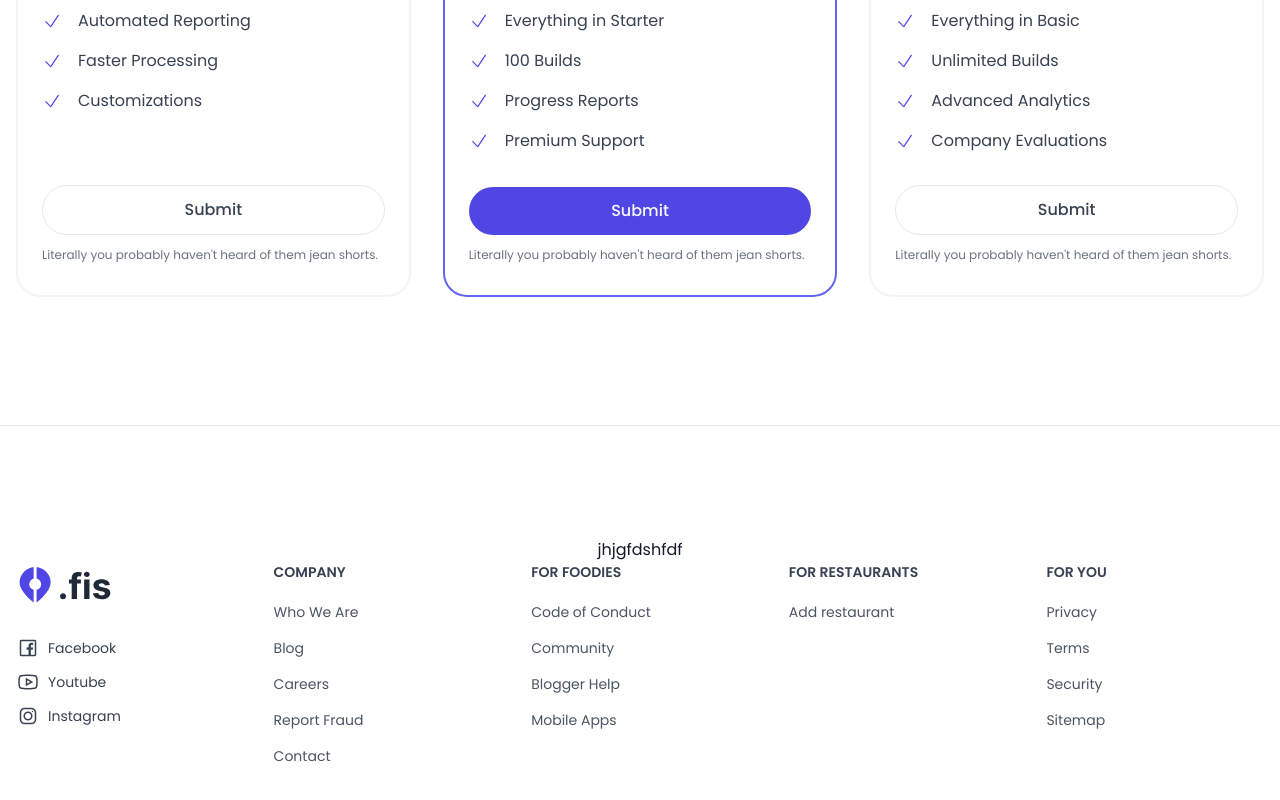
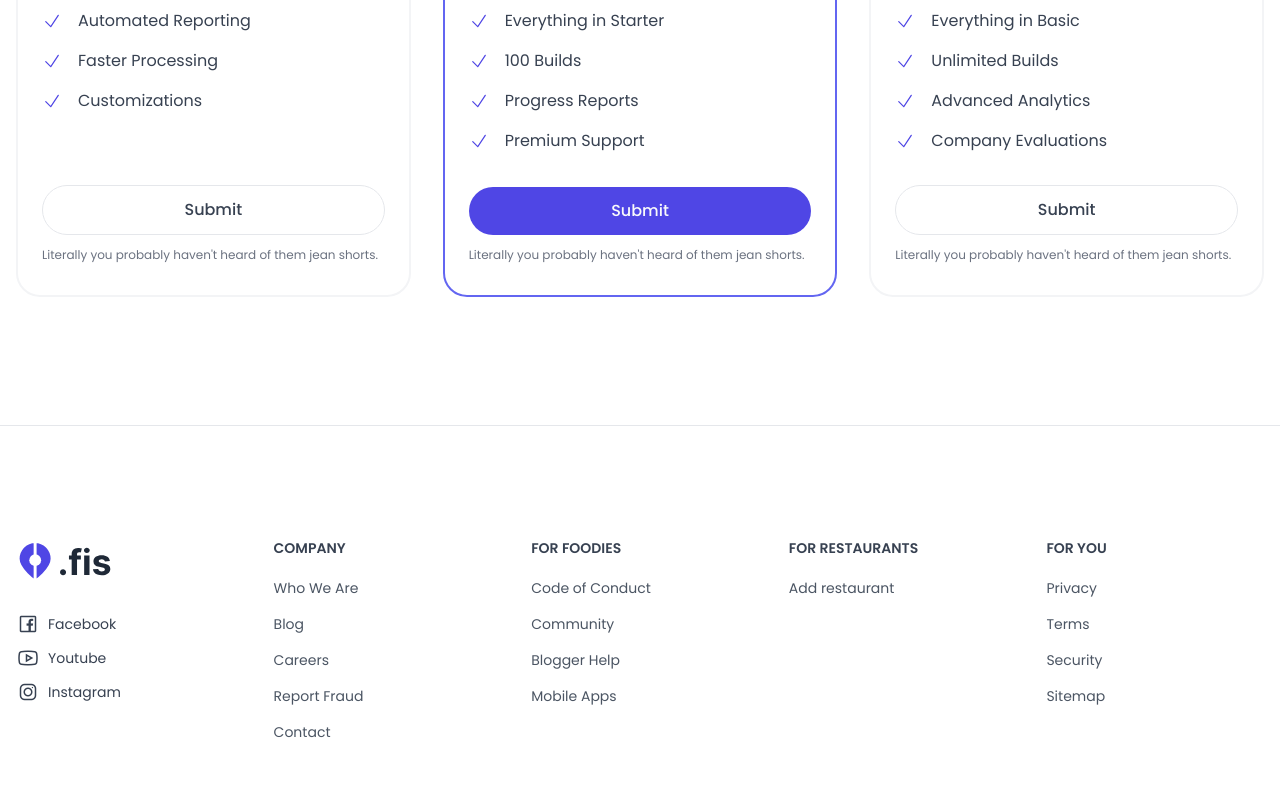
Before and after one commit to ANYTIME-EAT/ATE-User-Frontend, a React (Create React App) app: page /subscription in a window 1280 px wide. Shown: the part 468-1268 px from the top of the page. Built offline with nearby package versions, Linux system fonts and the light colour scheme.

Commit message:
footer changes

```diff
--- a/src/shared/Footer/Footer.tsx
+++ b/src/shared/Footer/Footer.tsx
@@ -77,7 +77,7 @@ const Footer: React.FC = () => {
   return (
     <div className="nc-Footer relative py-24 lg:py-28 border-t border-neutral-200 dark:border-neutral-700">
 
-      <p className="text-center">jhjgfdshfdf</p>
+      {/* <p className="text-center">jhjgfdshfdf</p> */}
       <div className="container grid grid-cols-2 gap-y-10 gap-x-5 sm:gap-x-8 md:grid-cols-4 lg:grid-cols-5 lg:gap-x-10 ">
 
        <div className="grid grid-cols-4 gap-5 col-span-2 md:col-span-4 lg:md:col-span-1 lg:flex lg:flex-col">
```
